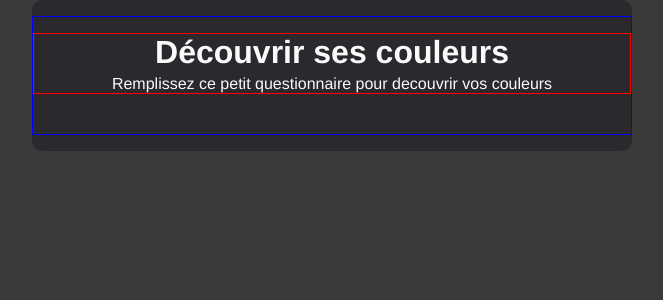
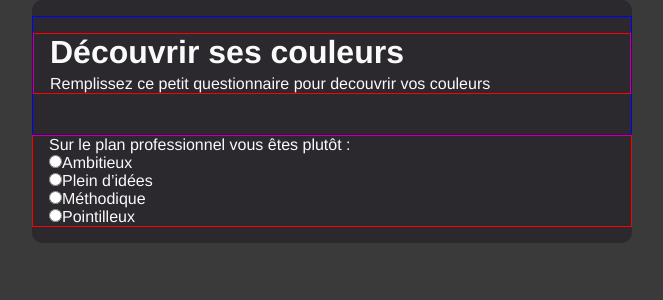
Before and after one commit to gregmarquet/color-finder-react, a React (Create React App) app: page / in a window 1280 px wide. Shown: the top 300 px of the page, without its empty margins (308-971 px from the left). Built offline with nearby package versions, Linux system fonts and the light colour scheme.

Commit message:
add Question component

```diff
--- a/src/App.css
+++ b/src/App.css
@@ -1,6 +1,6 @@
-.App {
+/* .App {
   text-align: center;
-}
+} */
 .main-container {
     width: 60%;
     max-width: 60rem;
--- a/src/App.js
+++ b/src/App.js
@@ -2,12 +2,18 @@ import React, { Component } from 'react';
 import './App.css';
 
 import { Header } from './components/Header/Header';
+import { Question } from './components/Question/Question';
 
 class App extends Component {
   render() {
     return (
       <div className="App main-container">
         <Header />
+        <div id="container" class="container">
+          <form id="colors">
+            <Question />
+          </form>
+        </div>
       </div>
     );
   }
--- /dev/null
+++ b/src/components/Question/Question.js
@@ -0,0 +1,48 @@
+import React from 'react';
+
+const questions = [
+  {
+    'question-text': 'Sur le plan professionnel vous êtes plutôt :',
+    options: {
+      name: 'question9',
+      value: 'r',
+      id: '1',
+      label: 'Ambitieux'
+    }
+  }
+]
+
+
+function Question(props) {
+
+  return (
+    <div class="questions">
+      <p class="questions-text">{questions[0]['question-text']}</p>
+      <div class="options">
+        <input
+          type="radio"
+          name={questions[0].options.name}
+          value={questions[0].options.value}
+          id={questions[0].options.id} />
+        <label
+          for={questions[0].options.id}>
+          {questions[0].options.label}
+        </label>
+      </div>
+      <div class="options">
+        <input type="radio" name="question9" value="j" id="2" />
+        <label for="2">Plein d’idées</label>
+      </div>
+      <div class="options">
+        <input type="radio" name="question9" value="v" id="3" />
+        <label for="3">Méthodique</label>
+      </div>
+      <div class="options">
+        <input type="radio" name="question9" value="b" id="4" />
+        <label for="4">Pointilleux</label>
+      </div>
+    </div>
+  )
+}
+
+export { Question }
--- a/src/index.css
+++ b/src/index.css
@@ -1,7 +1,7 @@
 * {
-    box-sizing: border-box;
-    margin: 0;
-    padding: 0;
+  box-sizing: border-box;
+  margin: 0;
+  padding: 0;
 }
 
 html {
```
